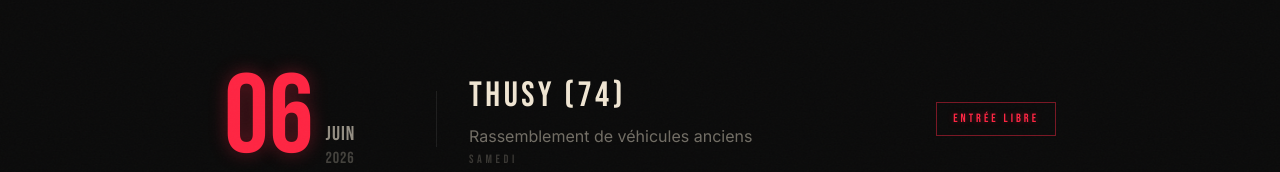
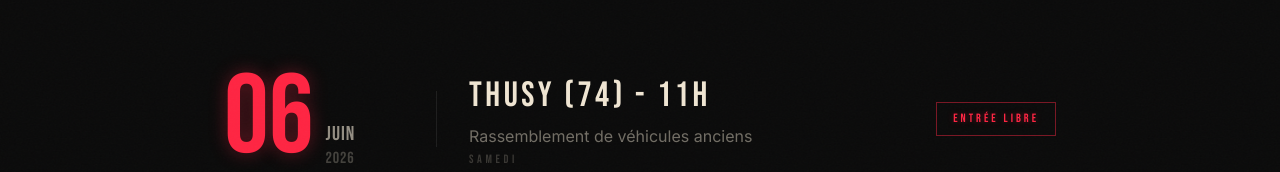
Before and after one commit to gwen-guerin/velvetmotel, a React (Vite) app: page /dates in a window 1280 px wide. Shown: the part 310-482 px from the top of the page. Built offline with nearby package versions, Linux system fonts and the light colour scheme.

Commit message:
timeline

```diff
--- a/src/data/dates.js
+++ b/src/data/dates.js
@@ -15,7 +15,7 @@ export const dates = [
   {
     id: 1,
     date: "2026-06-06",
-    city: "Thusy (74)",
+    city: "Thusy (74) - 11H",
     venue: "Rassemblement de véhicules anciens",
     type: "free",
   },
```
